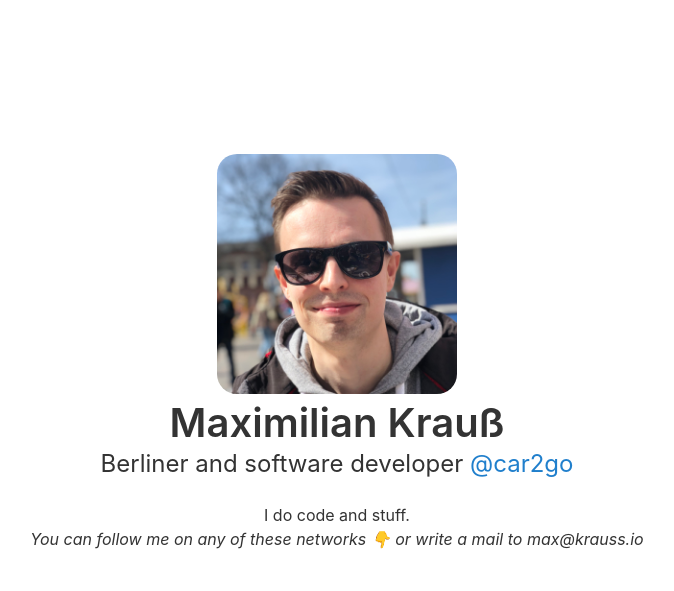
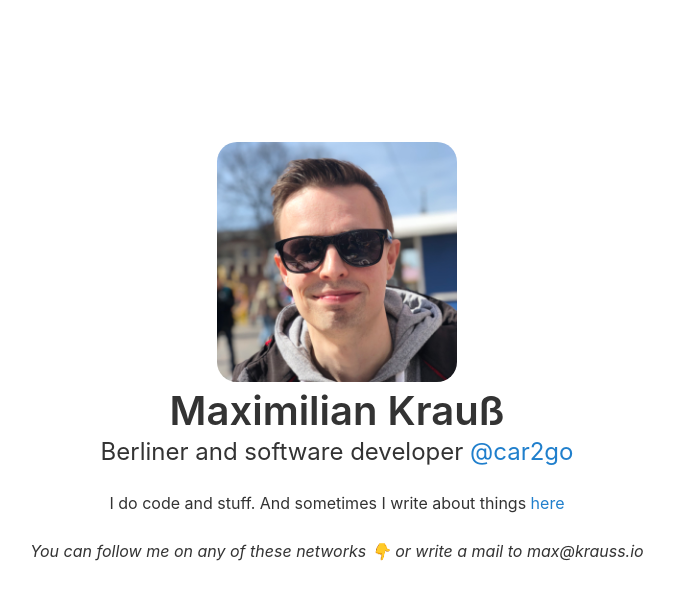
Before and after one commit to maximilian-krauss/maximilian.now.sh, a website: page html/index.html in a window 1280 px wide. Shown: the top 591 px of the page, without its empty margins (303-977 px from the left). Drawn offline with nearby package versions, Linux system fonts and the light colour scheme; files that its build step writes are made by us from their sources; files whose address does not match are found by name.

Commit message:
Updated index

```diff
--- a/html/index.html
+++ b/html/index.html
@@ -44,8 +44,11 @@
                             <a href="https://www.car2go.com" target="_blank">@car2go</a>
                         </h2>
                         <p>
-                            I do code and stuff.
+                            I do code and stuff. And sometimes I write about things <a href="https://max.krauss.io">here</a>
                             <br class="is-hidden-small-screen">
+                        </p>
+                        <p>
+                            &nbsp;
                         </p>
                         <p>
                             <em>You can follow me on any of these networks 👇 or write a mail to max@krauss.io</em>
```
Also changed, not shown: app/visitors.js (+4 -4 lines).
